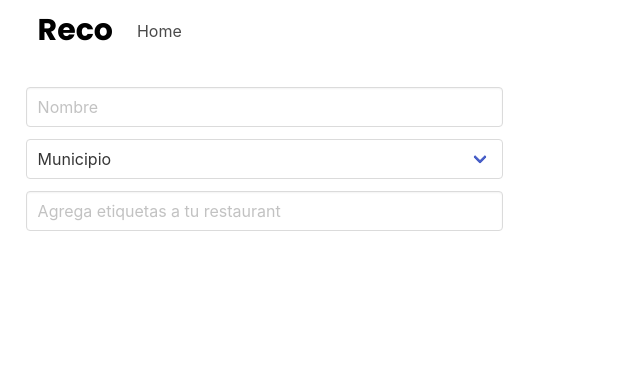
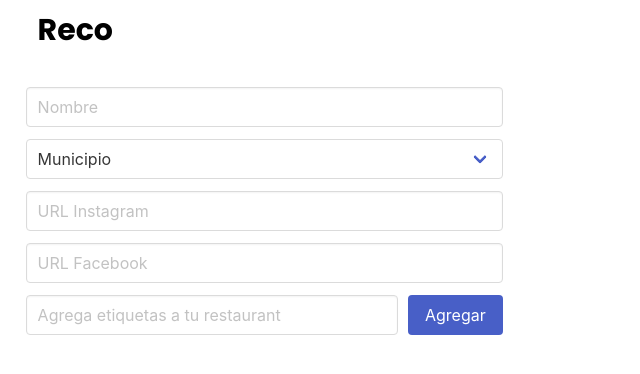
Before and after one commit to reco-mx/reco-ui, a React (Create React App) app: page /admin-add in a window 1280 px wide. Shown: the top 374 px of the page, without its empty margins (0-640 px from the left). Built offline with nearby package versions, Linux system fonts and the light colour scheme.

Commit message:
cambio diseño de card y auto complete de tags

```diff
--- a/src/components/AddPlace/PlaceForm.jsx
+++ b/src/components/AddPlace/PlaceForm.jsx
@@ -1,8 +1,14 @@
-import React from 'react';
+import React, {useState} from 'react';
 import './placeForm.scss';
 import Autocomplete from '../shared/Autocomplete/Autocomplete'
 const PlaceForm = () => {
-
+    const [placeData, setPlaceData] = useState({
+        name:'',
+        munic:'',
+        ig:'',
+        fb:'',
+        tags:[]
+    })
     const municipios = [
         {name:'Monterrey', id: 0},
         {name: 'San Nicolás', id: 1},
@@ -24,6 +30,12 @@ const PlaceForm = () => {
         "Cookies", "Galletas", "Ensaladas", "Healthy", "Fit", "Food truck", "Panadería", "Bakery",
         ];
 
+    const addTag = (value) =>{
+        setPlaceData((prevState)=>({
+            ...prevState,
+            [tags]: placeData.tags.push(value)
+        }));
+    }
     return (
         <div className='place-form'>
             <div className="columns">
@@ -45,12 +57,19 @@ const PlaceForm = () => {
                             }
                         </select>
                     </div>
+                    <div className="control field">
+                        <input className="input" type="text" placeholder="URL Instagram"/>
+                    </div>
+                    <div className="control field">
+                        <input className="input" type="text" placeholder="URL Facebook"/>
+                    </div>
                     <Autocomplete
                     className='field'
                         name="tags"
                         label="tags"
                         placeholder="Agrega etiquetas a tu restaurant"
                         data={tags}
+                        add={(e)=>{addTag(e)}}
                     />
 
                     </form>
--- a/src/components/Banner/Banner.jsx
+++ b/src/components/Banner/Banner.jsx
@@ -5,6 +5,11 @@ const Banner = () => {
     return(
         <div>
             <div className='banner'>
+                <div className='title'>
+                    <h3>
+                        Te recomendamos lo que no sabías que querías
+                    </h3>
+                </div>
                 <div className="field">
                     <p className="control has-icons-left">
                         <input className="input" type="text" placeholder="¿Qué estás buscando?"/>
--- a/src/components/Banner/Banner.scss
+++ b/src/components/Banner/Banner.scss
@@ -1,7 +1,5 @@
 .banner{
-    background-image: url('../../assets/background-food.jpg');
-    background-position: left;
-    background-size: cover;
+    background-color: rgb(255, 14, 78);
     padding: 10%;
     margin: 2%;
     border-radius: 4px;
@@ -11,4 +9,13 @@
         }
 
     }
+    .title{
+        font-family: 'Poppins', sans-serif;;
+        color: white;
+        font-weight: bold;
+        font-size: 40px;
+        h3{
+            text-align: center;
+        }
+    }
 }
--- a/src/components/Header/Header.jsx
+++ b/src/components/Header/Header.jsx
@@ -13,7 +13,7 @@ const Header = () => {
                    </div>
                </div>
                <div className="navbar-menu">
-                   <a className='navbar-item' href="#"> Home </a>
+
                </div>
             </nav>
         </div>
--- a/src/components/RestaurantCard/CardList.jsx
+++ b/src/components/RestaurantCard/CardList.jsx
@@ -28,12 +28,14 @@ const CardList = () => {
 
     return(
         <div className='card-list'>
+
             <div className="columns  is-vcentered">
+
                 {
                     places.map((item) =>{
                         return(
                             <div className="column is-3">
-                                <RestaurantCard name={item.name} location={item.location} tags={item.tags}/>
+                                <RestaurantCard name={item.name} location={item.location} tags={item.tags} ig={item.ig} fb={item.fb}/>
                             </div>
 
                         )
--- a/src/components/RestaurantCard/RestaurantCard.jsx
+++ b/src/components/RestaurantCard/RestaurantCard.jsx
@@ -4,28 +4,33 @@ import './RestaurantCard.scss'
 
 const RestaurantCard = (props) =>{
 
+    console.log('props');
+    console.log(props);
+
     return(
         <div>
             <div className="card">
-                <div className="card-content">
-                    <div className="title">
-                        {props.name}
-                    </div>
-                    <div className="subtitle">
-                        {
-                            props.location.map((item)=> `${item}, `)
-                        }
-                    </div>
-                    <div className="card-footer">
-                        {
-                            props.tags.map((tag)=> {
-                                return(
-                                    <span class="tag is-danger">{tag}</span>
-                                )
-                            })
-                        }
-                    </div>
-                </div>
+               <div className="card-content">
+                   <p className="title">
+                       {props.name}
+                   </p>
+                   <p className="subtitle">
+                        {props.location}
+                   </p>
+
+               </div>
+               <footer className="card-footer">
+               <p class="card-footer-item">
+                    <span >
+                        Ver en <a className='ig-link' href={props.ig}  target="_blank">Instagram</a>
+                    </span>
+                </p>
+                <p class="card-footer-item">
+                    <span>
+                        Ver en <a className='fb-link' href={`${props.fb}`}  target="_blank">Facebook</a>
+                    </span>
+                </p>
+               </footer>
             </div>
         </div>
     )
--- a/src/components/RestaurantCard/RestaurantCard.scss
+++ b/src/components/RestaurantCard/RestaurantCard.scss
@@ -1,6 +1,6 @@
 .card{
     .subtitle{
-        font-size: 12px;
+        font-size: 14px;
     }
     .tag{
         margin: 1%;
@@ -8,4 +8,15 @@
         border-radius: 50px;
         font-weight: bold;
     }
+
+    .ig-link{
+        color: rgb(255, 0, 119);
+        font-weight: bold;
+        &:hover{
+            color: black;
+        }
+    }
+    .fb-link{
+        font-weight: bold;
+    }
 }
--- a/src/components/shared/Autocomplete/Autocomplete.jsx
+++ b/src/components/shared/Autocomplete/Autocomplete.jsx
@@ -1,5 +1,5 @@
 import React from "react";
-
+import './Autocomplete.scss'
 class Autocomplete extends React.Component {
   constructor(props) {
     super(props);
@@ -83,6 +83,10 @@ class Autocomplete extends React.Component {
       }
     }
   }
+  addData(e){
+    this.props.add(e);
+    this.state.query='';
+  }
 
   render() {
     const { label, name, placeholder } = this.props;
@@ -122,6 +126,7 @@ class Autocomplete extends React.Component {
               )}
             </div>
           </div>
+          <button class="button is-link" onClick={ (e)=>{ e.preventDefault(); this.addData(this.state.query)}}>Agregar</button>
         </div>
       </div>
     );
--- a/src/components/shared/Autocomplete/Autocomplete.scss
+++ b/src/components/shared/Autocomplete/Autocomplete.scss
@@ -0,0 +1,6 @@
+.control{
+    display: flex;
+    button{
+        margin-left: 2%;
+    }
+}
```
